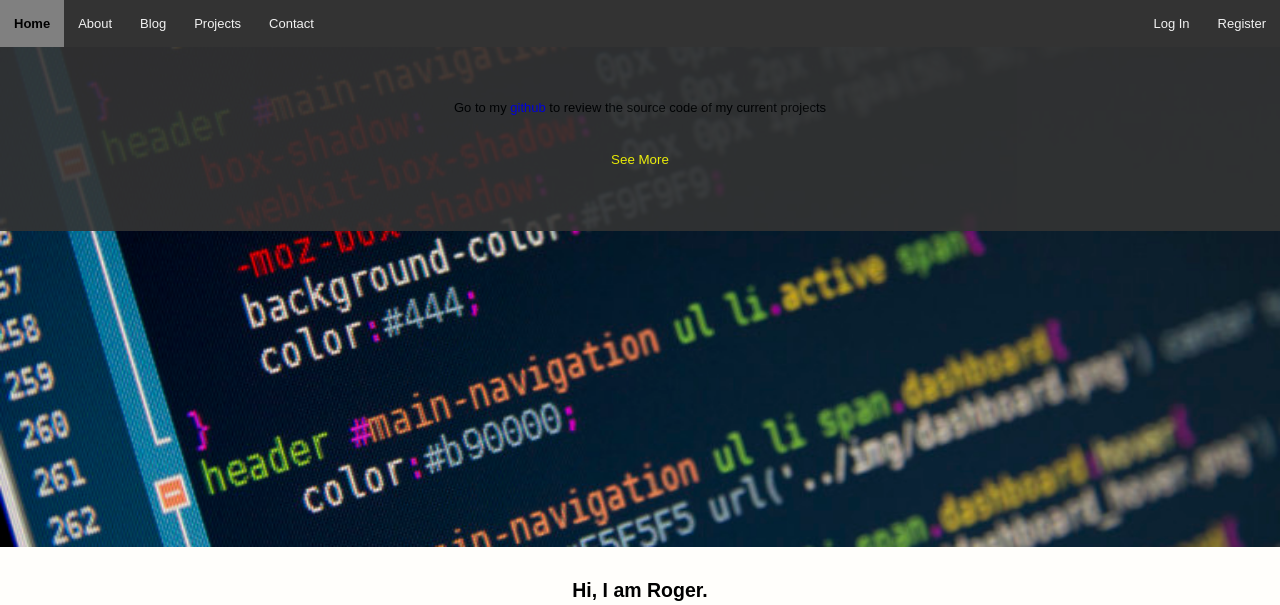
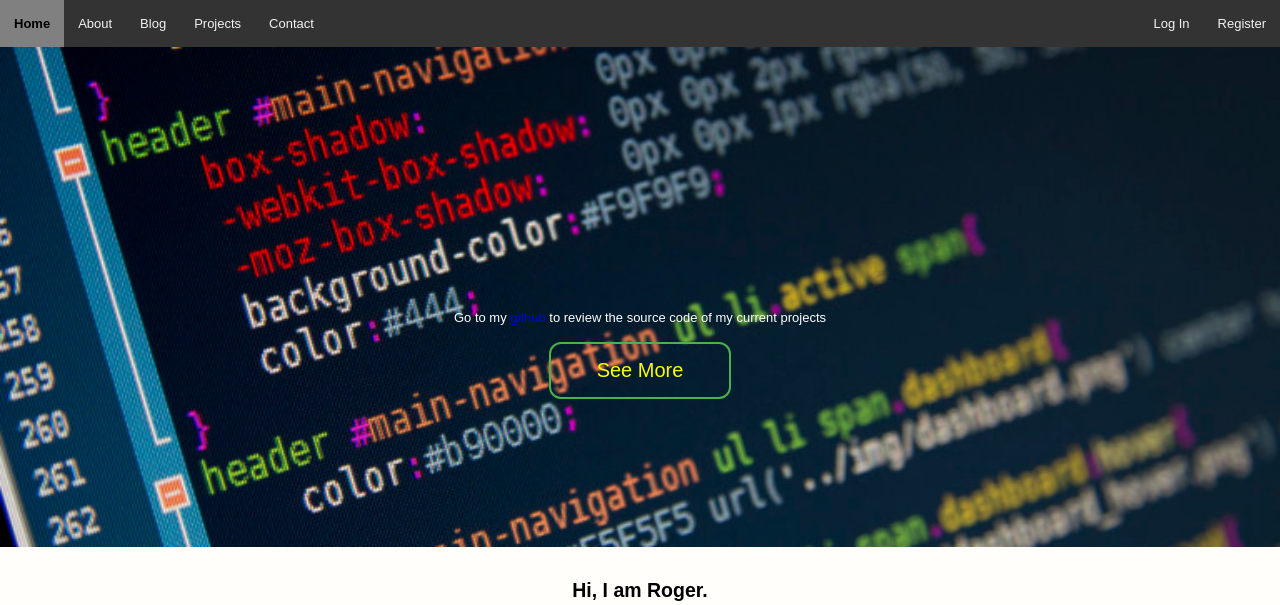
Before and after one commit to muddiman/www, a Django app: page / in a window 1280 px wide. Shown: the top 605 px of the page. Run offline with Django 3.2, Linux system fonts and the light colour scheme; some libraries are stand-ins or nearby versions.

Commit message:
final look of frontpage

```diff
--- a/pages/templates/pages/index.html
+++ b/pages/templates/pages/index.html
@@ -57,19 +57,22 @@
     font-weight: bold;
     }
     #showcase {
-    background: #333;
     color: #fff;
-    padding: 40px;
-    opacity: 0.9;
+    padding-top: 125px;
     }
     #showcase button {
-    width: 10%;
-    padding:20px;
+    font-size: 20px;
+    width: 15%;
+    padding: 15px 32px;
     color: yellow;
     background:transparent;
-    border:5px;
-    border-color: green;
+    border: 2px solid #4CAF50;
     margin: 4px 2px;
+    border-radius: 12px;
+    }
+    #showcase button:hover {
+    background-color: #4CAF50;
+    color: #fff;
     }
     /* features */
     #features {
@@ -308,17 +311,27 @@
 
     <section id="parallax">
         <div class="main">
-            <div class="parallax" style="background-image: url('{% static "pages/img/css-code.jpg" %}')">
+            <div class="parallax" style="background-image: url('css-code.jpg')">
                 <div class="container" id="showcase">
-                    <div class="row center-xs center-sm center-md center-lg middle-xs middle-sm middle-md middle-lg">
+                    <div class="row">
                         <div class="col-12">
                             <div class="caption">
-                                <p style="color:black">Go to my <a href="https://github.com/muddiman">github</a> to review the source code of my current projects</p>
-                                <a href="#features"><button>See More</button></a>
+                               <!-- <p style="color:black">Go to my <a href="https://github.com/muddiman">github</a> to review the source code of my current projects</p>
+                                <button onclick="#features">See More</button>
+                            </div> -->
+                        </div>
+                    </div>
+                </div>
+                <div class="container" id="showcase">
+                        <div class="row">
+                            <div class="col-12">
+                                <div class="caption">
+                                    <p>Go to my <a href="https://github.com/muddiman">github</a> to review the source code of my current projects</p>
+                                    <button onclick="#features">See More</button>
+                                </div>
                             </div>
                         </div>
                     </div>
-                </div>
             </div>
         </div>
     </section>
@@ -360,7 +373,7 @@
         <form class="modal-content animate" action="/action_page.php">
           <div class="imgcontainer">
             <span onclick="document.getElementById('loginform').style.display='none'" class="close" title="Close Modal">&times;</span>
-            <img src="{% static 'pages/img/img_avatar2.png' %}" alt="Avatar" class="avatar">
+            <img src="img_avatar2.png" alt="Avatar" class="avatar">
           </div>
 
           <div class="container">
```
Also changed, not shown: pages/templates/pages/css-code.jpg (added), pages/templates/pages/img_avatar2.png (added).
